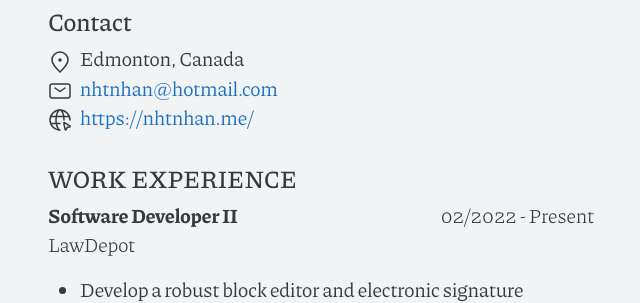
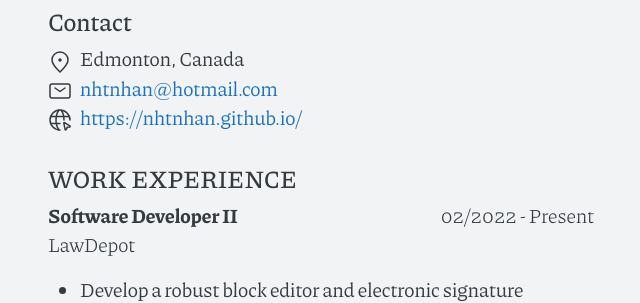
Before and after one commit to nhtnhan/nhtnhan.github.io, a Jekyll site: the page built from cv.md, in a window 1280 px wide and 900 px high. Shown: the part 160-463 px from the top of the window, without its empty margins (319-959 px from the left). Built offline with Jekyll 4.4.1, drawn with Linux system fonts in a browser that asks for light colours; part of the change alters nothing that is shown.

Commit message:
Update _config.yml

```diff
--- a/_config.yml
+++ b/_config.yml
@@ -1,7 +1,7 @@
 title: Nhan Nguyen
 description: ""
 baseurl: ""
-url: https://nhtnhan.me/
+url: https://nhtnhan.github.io/
 
 # site settings
 taglong: Software Developer | Co-founder Trigger Tracker | Judoka
```
